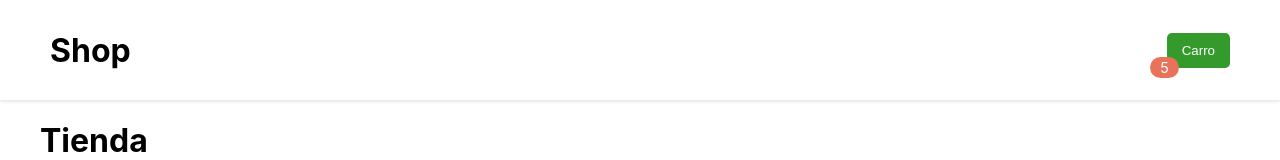
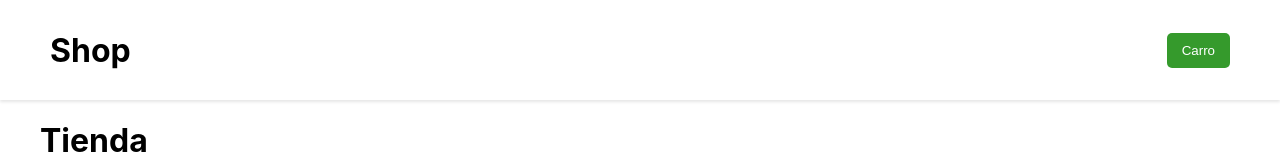
Before and after one commit to MartinCoimbra/carrito-practica, a React (Create React App) app: page / in a window 1280 px wide. Shown: the top 160 px of the page. Built offline with nearby package versions, Linux system fonts and the light colour scheme.

Commit message:
cant prod

```diff
--- a/src/App.js
+++ b/src/App.js
@@ -15,7 +15,9 @@ export default class App extends Component {
   };
   agregarAlcarrito = (producto) => {
     const { carro } = this.state;
+    /* Si esta el producto dentro del carro */
     if (carro.find((x) => x.name === producto.name)) {
+      /* Lo buscamos para saber a quien agregarle 1 */
       const newCarro = carro.map((x) =>
         x.name === producto.name
           ? {
@@ -24,11 +26,13 @@ export default class App extends Component {
             }
           : x
       );
+      /* no hacemos concat porque estamos devolviendo todo (es un ternario) */
       return this.setState({
         carro: newCarro,
       });
     }
     /* concat es para agregar, lo mismo seria con "push"" */
+    /* Esto va a pasar si no esta el producto  adentro del carro todavia */
     return this.setState({
       carro: this.state.carro.concat({
         ...producto,
@@ -40,7 +44,7 @@ export default class App extends Component {
     console.log(this.state.carro);
     return (
       <div>
-        <NavBar />
+        <NavBar carro={this.state.carro} />
         <Layout>
           <Title />
           <Productos
--- a/src/component/Carro.js
+++ b/src/component/Carro.js
@@ -1,4 +1,5 @@
 import { Component } from "react";
+import { isElementOfType } from "react-dom/test-utils";
 import BubbleAlert from "./BubbleAlert";
 
 const styles = {
@@ -19,10 +20,12 @@ const styles = {
 
 export default class Carro extends Component {
   render() {
+    const { carro } = this.props;
+    const cantidad = carro.reduce((acc, element) => acc + element.cantidad, 0);
     return (
       <div>
         <span style={styles.bubble}>
-          <BubbleAlert value={5}/>
+          {cantidad !== 0 && <BubbleAlert value={cantidad} />}
         </span>
         <button style={styles.Carro}>Carro</button>
       </div>
--- a/src/component/NavBar.js
+++ b/src/component/NavBar.js
@@ -1,6 +1,6 @@
 import { Component } from "react";
-import Logo from "./Logo"
-import Carro from "./Carro"
+import Logo from "./Logo";
+import Carro from "./Carro";
 
 const styles = {
   navbar: {
@@ -10,17 +10,18 @@ const styles = {
     alignItems: "center",
     justifyContent: "space-between",
     position: "relative",
-    padding:"0 50px",
-    boxShadow:"0 2px 3px rgb(0,0,0,0.1)"
+    padding: "0 50px",
+    boxShadow: "0 2px 3px rgb(0,0,0,0.1)",
   },
 };
 
 export default class NavBar extends Component {
   render() {
+    const { carro } = this.props;
     return (
       <nav style={styles.navbar}>
         <Logo />
-        <Carro />
+        <Carro carro={carro} />
       </nav>
     );
   }
```
